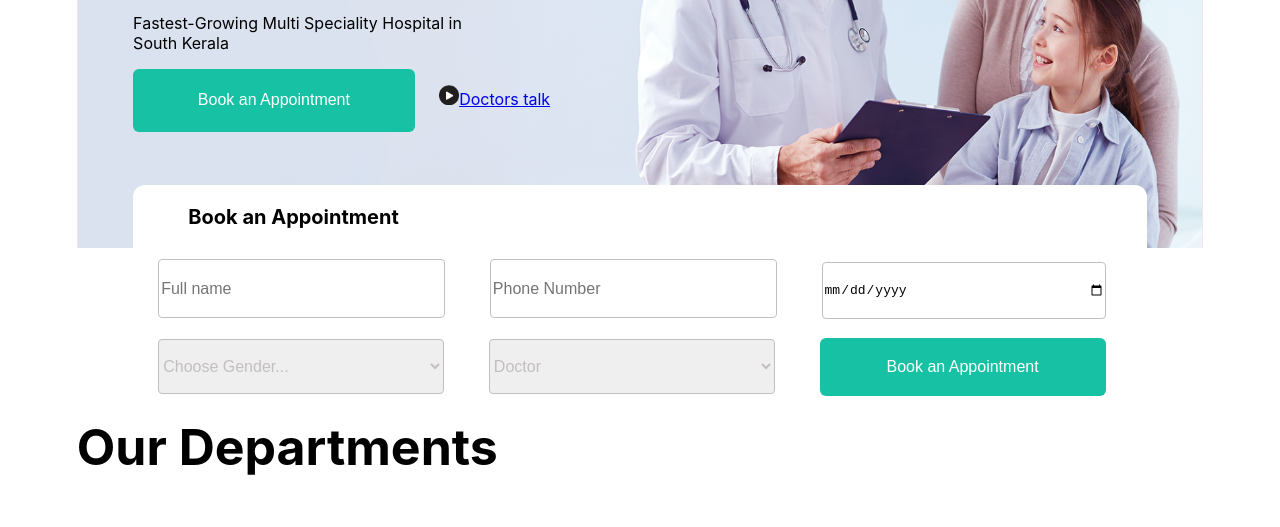
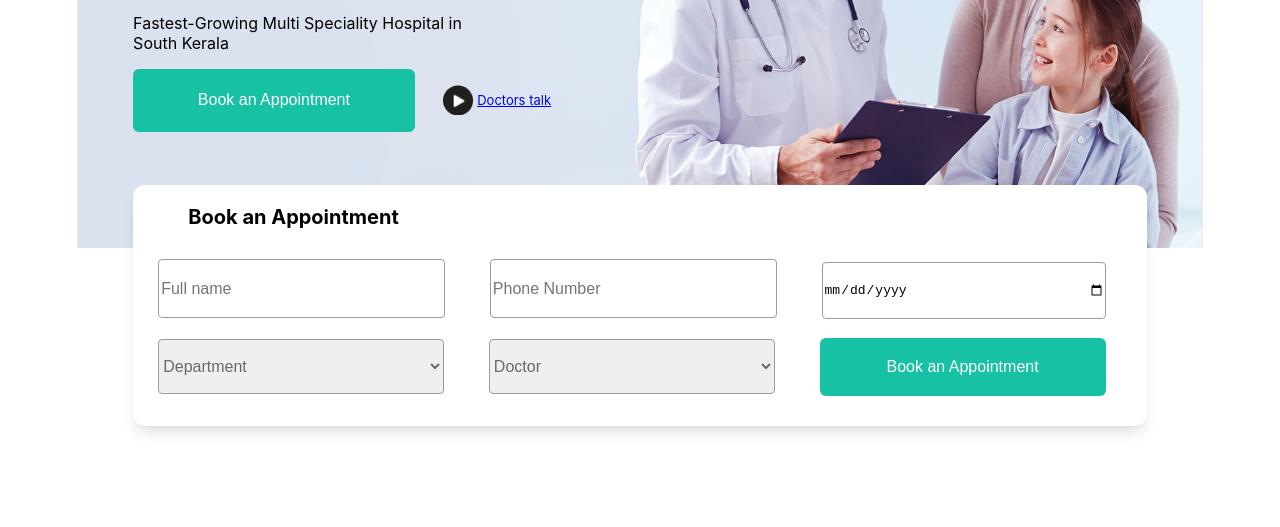
Before and after one commit to Aswin-sta/ILP_GG_Webpage_clone, a plain HTML site: page index.html in a window 1280 px wide. Shown: the part 418-945 px from the top of the page. Drawn offline with Linux system fonts and the light colour scheme.

Commit message:
fix :corrected input form and doctors talk anchor

```diff
--- a/assets/css/style.css
+++ b/assets/css/style.css
@@ -151,20 +151,22 @@ nav ul li a:active {
   border-radius: 6px;
 }
 
-.heroSection a{
-  margin-block:10%;
-  padding:20px;
+.heroSection a {
+  margin-block: 10%;
+  padding: 20px;
+  font-size: small;
 }
 .heroSection a::before {
   content: "";
+  margin-bottom: -10px;
+  margin-inline: 4px;
   display: inline-block;
-  height: 20px;
-  width: 20px;
+  height: 30px;
+  width: 30px;
   background-size: cover;
   background-image: url(../img/play.png);
   background-repeat: none;
 }
-
 
 .appointmentContainer {
   justify-content: space-between;
@@ -172,6 +174,9 @@ nav ul li a:active {
   margin-inline: 5%;
   padding-inline: 5px;
   border-radius: 12px;
+  z-index:99;
+  box-shadow: rgba(0, 0, 0, 0.1) 0px 10px 15px -3px, rgba(0, 0, 0, 0.05) 0px 4px 6px -2px;
+  /* box-shadow: 1px 2px 30px black */
 }
 
 .appointmentContainer p {
@@ -187,7 +192,7 @@ nav ul li a:active {
   height: 55px;
   font-size: medium;
   margin: 1% 2%;
-  border: 1px solid rgb(196, 191, 191);
+  border: 1px solid rgb(161, 153, 153);
   bottom: 30%;
   border-radius: 4px;
 }
@@ -201,12 +206,8 @@ select.appointmentInput {
   width: 28.5%;
   height: 55px;
   margin: 1% 2%;
-  color: rgb(196, 191, 191);
-
+  color: rgb(109, 104, 104);
 }
-
-
-
 
 #bookappointmentBtn {
   margin: 0% 0% 3% 2%;
@@ -220,10 +221,11 @@ select.appointmentInput {
   border-radius: 6px;
 }
 .ourDepartmentsWrapper {
-  margin-top: 15%;
+  margin-top: 25%;
 }
 .ourDepartmentsWrapper h2 {
-  font-size: 50px;
+  font-size: 40px;
+  padding-inline: 4% 90%;
 }
 
 .ourDepartments {
@@ -432,14 +434,18 @@ select.appointmentInput {
 }
 .subscribeWrapper form {
   display: flex;
+  height: 2em;
+  padding-bottom: 0.5%;
+  border-bottom: 1px solid black;
 }
 .subscribeWrapper input {
   border: none;
+  margin: 0;
+  padding: 0;
 }
 
 .subscribeWrapper button {
   padding: 4%;
-  margin: 15px;
   font-size: smaller;
   font-weight: 500;
   color: white;
@@ -485,7 +491,7 @@ select.appointmentInput {
     "item2 item3"
     "item4 item5";
   padding: 2% 5%;
-  margin:0;
+  margin: 0;
 }
 
 .upperBottomWrapperGrid > span {
@@ -502,7 +508,6 @@ select.appointmentInput {
   display: flex;
 }
 
-
 .lowerBottomWrapper div {
   display: flex;
   height: 30px;
@@ -516,7 +521,6 @@ select.appointmentInput {
   font-size: 11px;
 }
 
-
 .lowerBottomWrapper div ul {
   list-style: none;
   padding-inline: 5%;
@@ -525,31 +529,31 @@ select.appointmentInput {
 
 .lowerBottomWrapper div img {
   aspect-ratio: 1/1;
-  padding-top:5%;
+  padding-top: 5%;
   width: 15x;
   height: 15px;
 }
 
-#socialMedia{
+#socialMedia {
   display: block;
 }
-#socialMedia h5{
+#socialMedia h5 {
   font-weight: bold;
   font-size: small;
-  padding:0%;
-  margin-block:2%;
+  padding: 0%;
+  margin-block: 2%;
 }
 
-#socialMedia ul{
+#socialMedia ul {
   display: flex;
-  padding:0;
+  padding: 0;
   margin: 0;
 }
 
-#socialMedia ul img{
+#socialMedia ul img {
   margin: 10px;
-  padding:0;
-  width:30px;
+  padding: 0;
+  width: 30px;
   height: 30px;
   padding-block: auto;
 }
--- a/index.html
+++ b/index.html
@@ -71,7 +71,7 @@
         <h1>Love & Care to Humanity</h1>
         <p>Fastest-Growing Multi Speciality Hospital in South Kerala</p>
         <button>Book an Appointment</button>
-        <a href="https://www.w3schools.com/css/css_grid.asp">Doctors talk</a>
+        <a href=" ">Doctors talk</a>
         <div class="appointmentContainer">
           <p>Book an Appointment</p>
           <form class="appointmentForm">
@@ -97,7 +97,7 @@
             /><br />
 
             <select class="appointmentInput" >
-              <option value="" default selected hidden>Choose Gender...</option>
+              <option value="" default selected hidden>Department</option>
               <option value="1">Dept-1</option>
               <option value="2">Dept-2</option>
               <option value="3">Dept-3</option>
```
